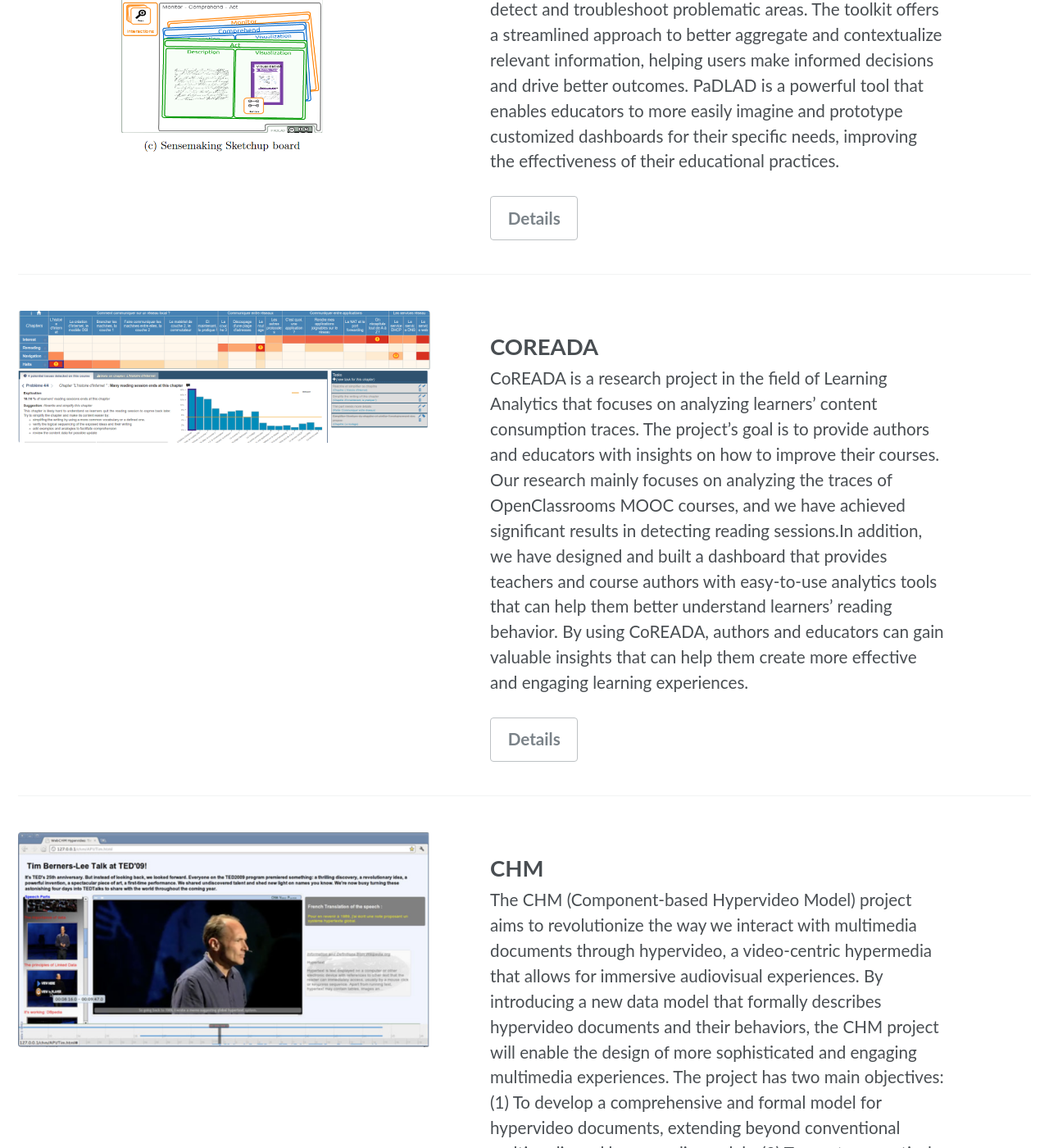
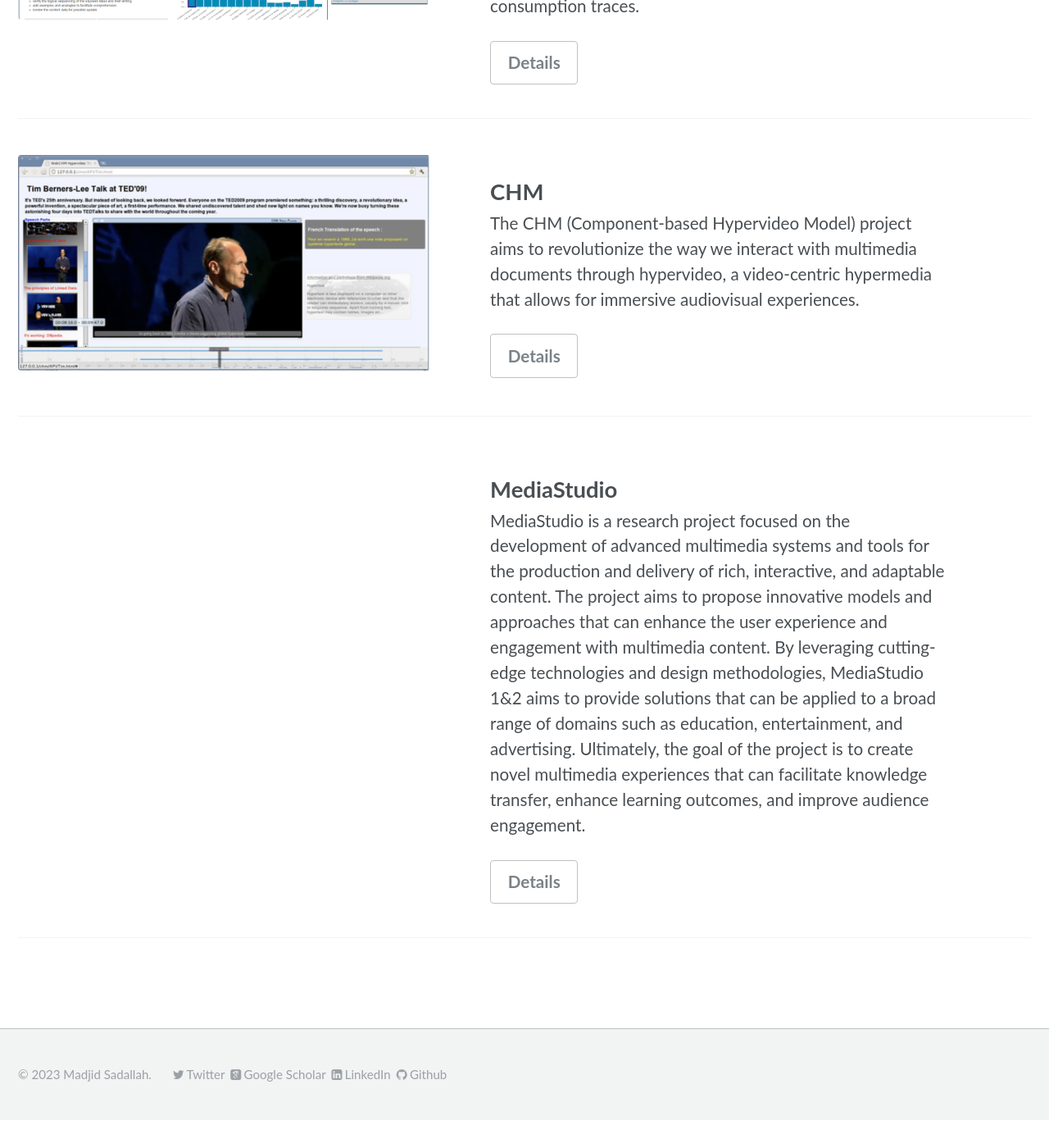
Before and after one commit to smadjid/minimal, a Jekyll site: the page built from _pages/projects.md, in a window 1280 px wide and 1400 px high, scrolled down 2150 px. Shown: the whole window at 82% size. Built offline with Jekyll 4.4.1, drawn with Linux system fonts in a browser that asks for light colours; some web fonts are replaced; after the commit the page ends 3516 px from its top, so only the background shows below that; some of the changed text lies outside the part shown.

Commit message:
projects

```diff
--- a/_pages/projects.md
+++ b/_pages/projects.md
@@ -27,15 +27,15 @@ feature_row_ladstudio:
     title: 'LADStudio, 2021.'
     btn_label: "Details"
     url: "/ladstudio.md"
-    excerpt: "LADStudio is an innovative web-based platform designed to facilitate the creation and management of decision-oriented learning dashboards. By providing users with powerful visualization tools, LADStudio enables the user to identify patterns, extract insights, and make data-driven decisions. The platform empowers users to explicitly express the cognitive process related to decision-making by supporting situational awareness and sensemaking through interactive and dynamic visualizations. With LADStudio, you can easily transform raw data into actionable insights and decision-support tools, making it an invaluable asset for any individual or organization engaged in data-driven decision making."
+    excerpt: "LADStudio is an innovative web-based platform designed to facilitate the creation and management of decision-oriented learning dashboards. "
     btn_class: "btn--inverse"
 
 feature_row_sava:
   - image_path: /assets/images/savastudio.png
     alt: "SAVASTUDIO App"
     title: 'SAVAStudio, 2021.'
-    excerpt: "SAVAStudio is an innovative tool designed to help instructors better manage their classes and facilitate student engagement in real-time. The tool is based on a co-design approach with teachers to ensure that it meets the needs and expectations of educators. With SAVAStudio, instructors can orchestrate their classes, manage group work, and engage with students in a collaborative and interactive way. The tool has been evaluated through a comprehensive study involving both teachers and learners, which has demonstrated its effectiveness in improving classroom management and student engagement."
-    url: "/_pages/savastudio.md"
+    excerpt: "SAVAStudio is an innovative tool designed to help instructors better manage their classes and facilitate student engagement in real-time. "
+    url: "/projects/savastudio"
     btn_label: "Details"
     btn_class: "btn--inverse"
 
@@ -45,8 +45,8 @@ feature_row_padlad:
     alt: "PADLAD Toolkit"
     title: 'PADLAD, 2021.'
     btn_label: "Details"
-    url: "padlad.md"
-    excerpt: "PaDLAD is a collaborative toolkit designed to empower educational practitioners in the co-creation of learning data dashboards. The goal is to enable effective tracking and identification of indicators, while providing a solution to detect and troubleshoot problematic areas. The toolkit offers a streamlined approach to better aggregate and contextualize relevant information, helping users make informed decisions and drive better outcomes. PaDLAD is a powerful tool that enables educators to more easily imagine and prototype customized dashboards for their specific needs, improving the effectiveness of their educational practices."
+    url: "/projects/padlad"
+    excerpt: "PaDLAD is a collaborative toolkit designed to empower educational practitioners in the co-creation of learning data dashboards. "
     btn_class: "btn--inverse"
 
 feature_row_coreada:
@@ -54,21 +54,21 @@ feature_row_coreada:
     alt: "COREADA Tool"
     title: 'COREADA'
     btn_label: "Details"
-    url: "coreada.md"
-    excerpt: "CoREADA is a research project in the field of Learning Analytics that focuses on analyzing learners' content consumption traces. The project's goal is to provide authors and educators with insights on how to improve their courses. Our research mainly focuses on analyzing the traces of OpenClassrooms MOOC courses, and we have achieved significant results in detecting reading sessions.In addition, we have designed and built a dashboard that provides teachers and course authors with easy-to-use analytics tools that can help them better understand learners' reading behavior. By using CoREADA, authors and educators can gain valuable insights that can help them create more effective and engaging learning experiences."
+    url: "projects/coreada"
+    excerpt: "CoREADA is a research project in the field of Learning Analytics that focuses on analyzing learners' content consumption traces."
     btn_class: "btn--inverse"
 
 feature_row_chm:
   - image_path: /assets/images/chm.png
     alt: "WebCHM"
     title: 'CHM'
-    excerpt: "The CHM (Component-based Hypervideo Model) project aims to revolutionize the way we interact with multimedia documents through hypervideo, a video-centric hypermedia that allows for immersive audiovisual experiences. By introducing a new data model that formally describes hypervideo documents and their behaviors, the CHM project will enable the design of more sophisticated and engaging multimedia experiences. The project has two main objectives: (1) To develop a comprehensive and formal model for hypervideo documents, extending beyond conventional multimedia and hypermedia models. (2) To create a practical framework that enables the design of web-oriented hypervideos, unlocking new possibilities for the use of multimedia in a variety of fields. With the CHM project, we are paving the way for a new era of multimedia interaction, bringing together cutting-edge technology and innovative design principles. CHM is a sub-project of the Advene Project. For details, please visit the project homepage: https://www.advene.org/chm/"
-    url: "chm.md"
+    excerpt: "The CHM (Component-based Hypervideo Model) project aims to revolutionize the way we interact with multimedia documents through hypervideo, a video-centric hypermedia that allows for immersive audiovisual experiences. "
+    url: "projects/chm"
     btn_label: "Details"
     btn_class: "btn--inverse"
 
 feature_row_mediastudio:
-  - image_path: /assets/images/mediastudio.png
+  - image_path:
     alt: "MediaStudio"
     title: 'MediaStudio'
     excerpt: "MediaStudio  is a research project focused on the development of advanced multimedia systems and tools for the production and delivery of rich, interactive, and adaptable content. The project aims to propose innovative models and approaches that can enhance the user experience and engagement with multimedia content. By leveraging cutting-edge technologies and design methodologies, MediaStudio 1&2 aims to provide solutions that can be applied to a broad range of domains such as education, entertainment, and advertising. Ultimately, the goal of the project is to create novel multimedia experiences that can facilitate knowledge transfer, enhance learning outcomes, and improve audience engagement."
```
Also changed, not shown: other parts of _pages/projects.md (+1 -1 lines), _pages/projects/chm.md (added, +13 -0 lines), _pages/projects/coreada.md (added, +13 -0 lines), _pages/projects/ladstudio.md (added, +14 -0 lines), _pages/projects/padlad.md (added, +13 -0 lines), _pages/projects/savastudio.md (added, +14 -0 lines).
